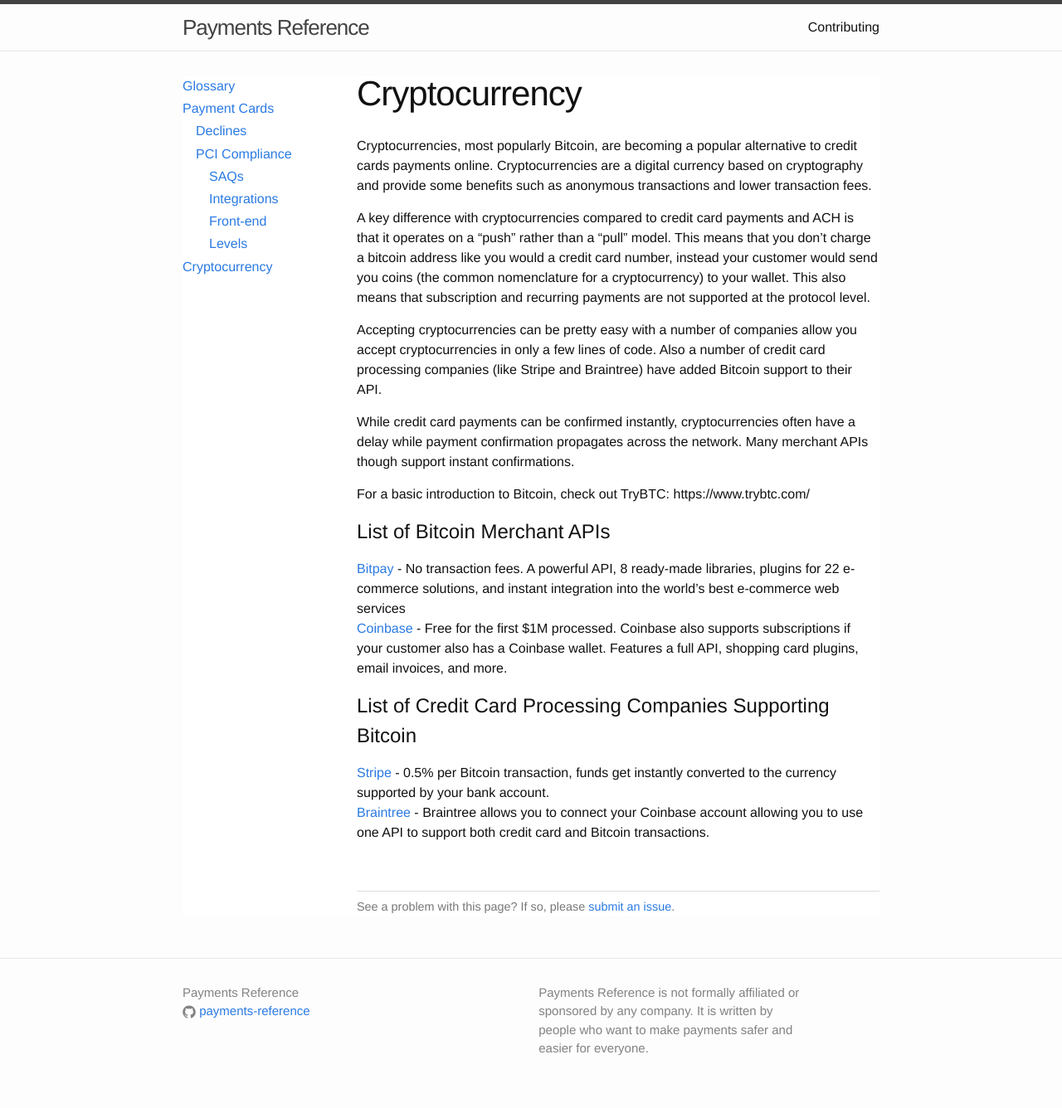
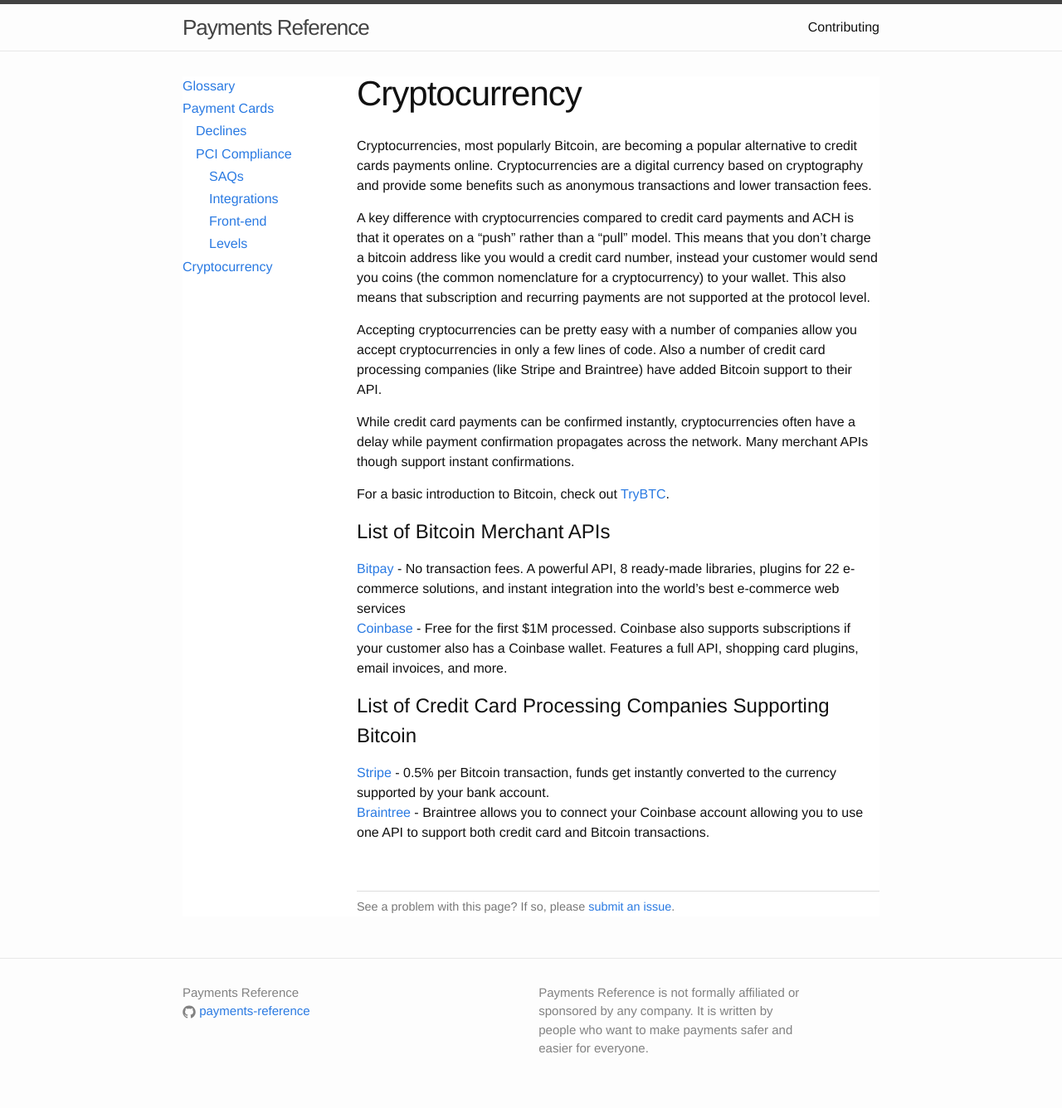
Before and after one commit to payments-reference/payments-reference, a Jekyll site: the page built from cryptocurrency/index.md, in a window 1280 px wide. Shown: the whole page at 83% size. Built offline with Jekyll 4.4.1, drawn with Linux system fonts in a browser that asks for light colours.

Commit message:
Return TryBTC to being a link

```diff
--- a/cryptocurrency/index.md
+++ b/cryptocurrency/index.md
@@ -12,7 +12,7 @@ Accepting cryptocurrencies can be pretty easy with a number of companies allow y
 
 While credit card payments can be confirmed instantly, cryptocurrencies often have a delay while payment confirmation propagates across the network. Many merchant APIs though support instant confirmations.
 
-For a basic introduction to Bitcoin, check out TryBTC: https://www.trybtc.com/
+For a basic introduction to Bitcoin, check out [TryBTC](https://www.trybtc.com/).
 
 #List of Bitcoin Merchant APIs
 [Bitpay](https://bitpay.com/) - No transaction fees. A powerful API, 8 ready-made libraries, plugins for 22 e-commerce solutions, and instant integration into the world’s best e-commerce web services
```
